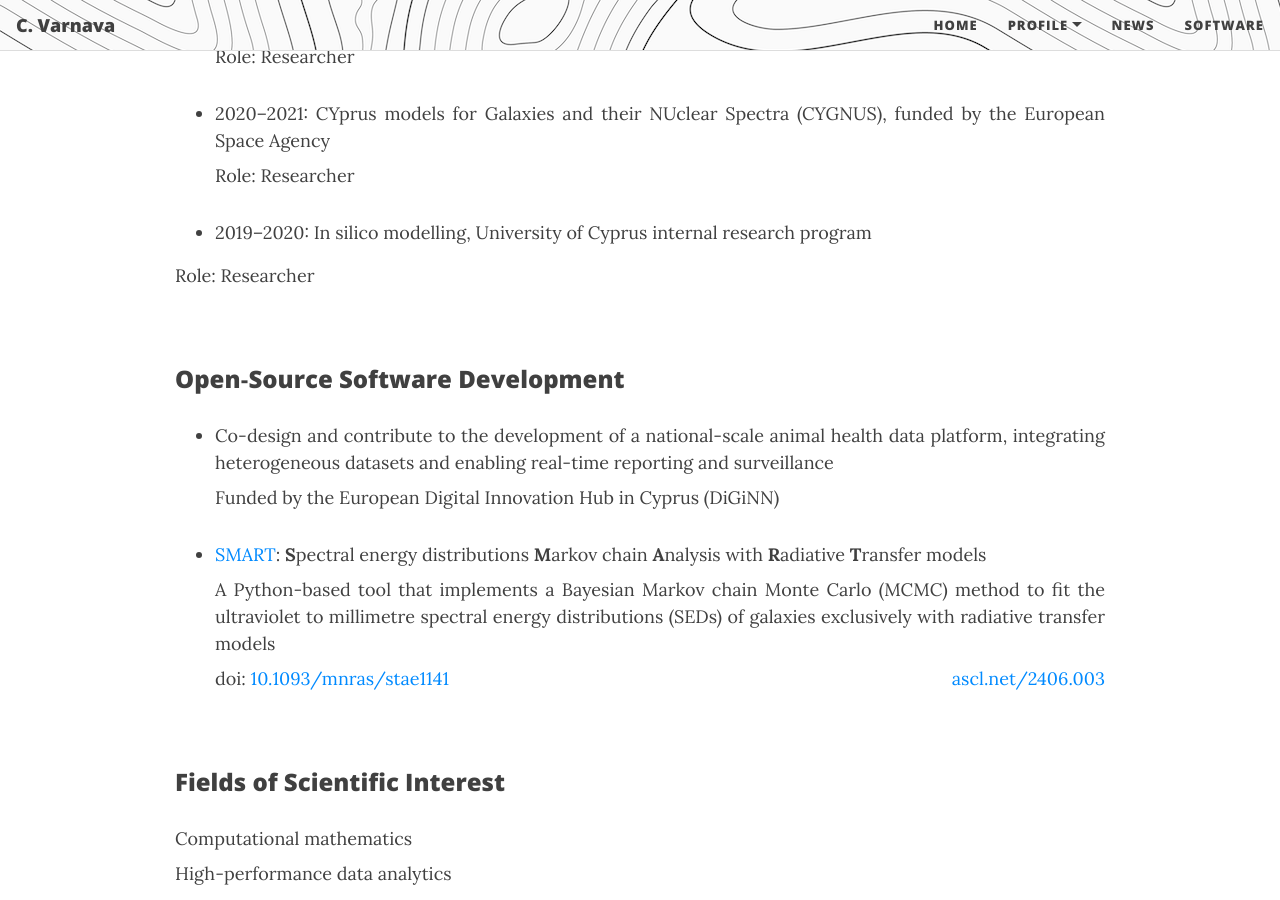
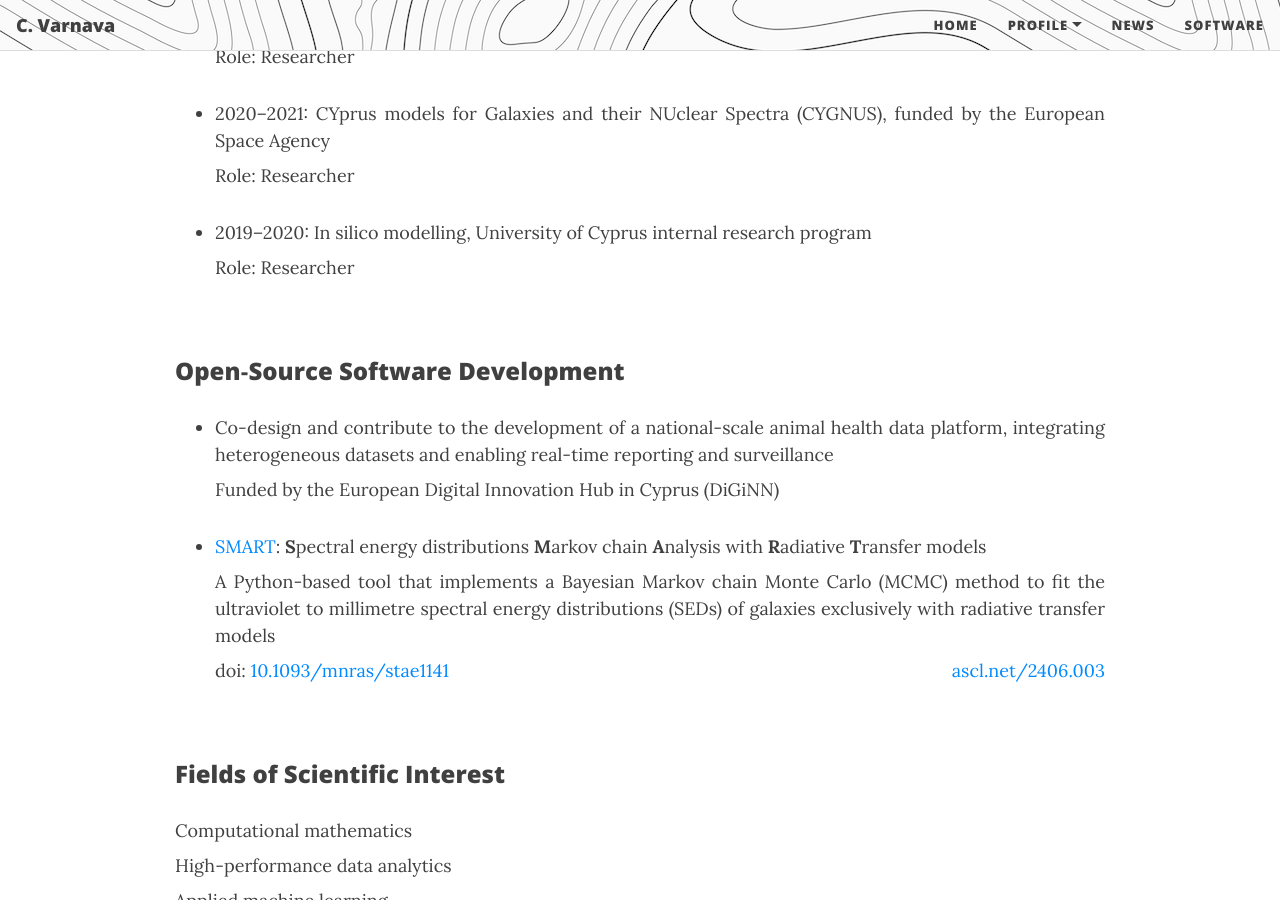
Before and after one commit to ch-var/ch-var.github.io, a Jekyll site: the page built from CV.html, in a window 1280 px wide and 900 px high, scrolled down 2131 px. Built offline with Jekyll 4.4.1, drawn with Linux system fonts in a browser that asks for light colours; formulas are drawn with MathJax 3.

Commit message:
Update CV.html

```diff
--- a/CV.html
+++ b/CV.html
@@ -73,8 +73,8 @@ mathjax: true
 <li class="responsive-margin" style="margin-bottom: 8px;">2020–2021: CYprus models for Galaxies and their NUclear Spectra (CYGNUS), funded by the European Space Agency</li>
 <p align='justify' class="responsive-margin" style="margin-top: 8px;">Role: Researcher</p>
 <p></p>
-<li class="responsive-margin">2019–2020: In silico modelling, University of Cyprus internal research program</li></ul>
-<p align='justify' class="responsive-margin" style="margin-top: 8px;">Role: Researcher</p>
+<li class="responsive-margin">2019–2020: In silico modelling, University of Cyprus internal research program</li>
+<p align='justify' class="responsive-margin" style="margin-top: 8px;">Role: Researcher</p></ul>
 <br>
 <p style="font-family: var(--header-font); font-weight: 800; line-height: 1.1; font-size: 1.5rem; margin-top: 1.25rem;">Open‑Source Software Development</p>
 <ul>
```
